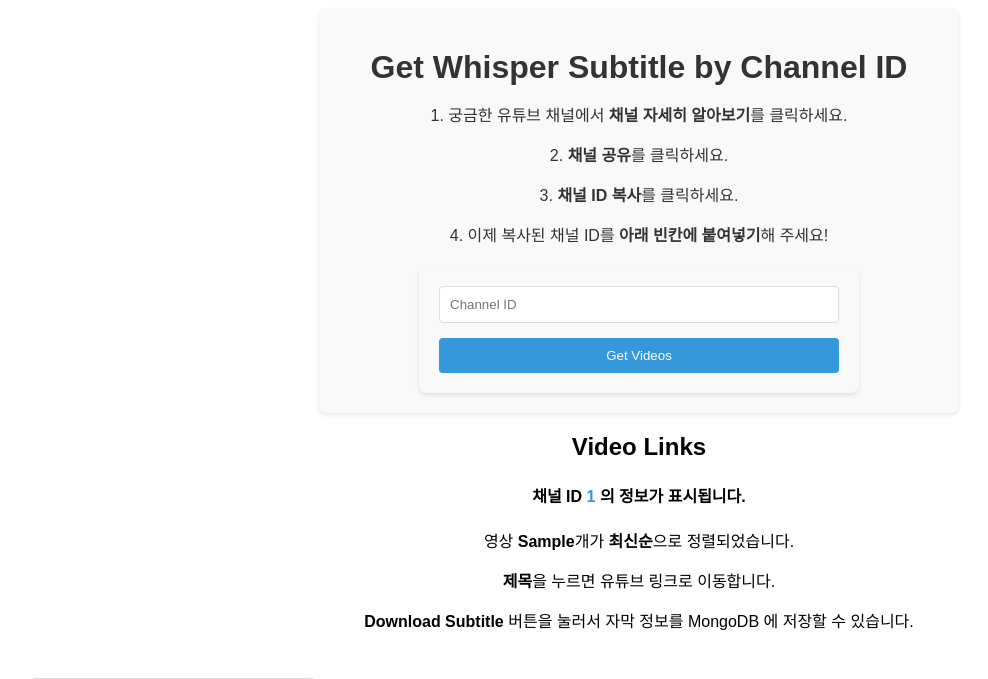
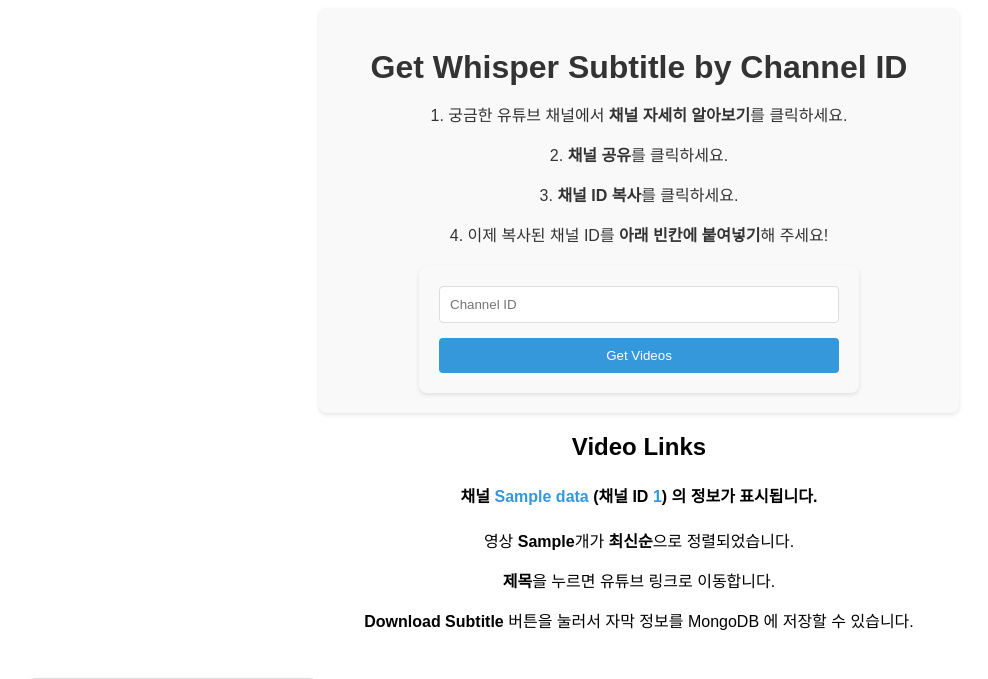
Before and after one commit to strurao/Yougle, a Flask app: template templates/index.html in a window 1280 px wide. Shown: the top 679 px of the page, without its empty margins (1-989 px from the left). Run offline with Flask 3, Linux system fonts and the light colour scheme; the template is opened without the code that fills it: most values are stand-ins (such as "Sample title", 1, 10 or a date in 2020); parts of the project's set-up code (start-up, migrations or seed data) failed here and were passed over; some web fonts are replaced.

Commit message:
Feature: show channel name

```diff
--- a/app.py
+++ b/app.py
@@ -43,7 +43,7 @@ def download_video(channel_id, video_id):
 
 @app.route('/', methods=['GET', 'POST'])
 def index():
-    response_data = {'videos': [], 'channel_id': '', 'error': '', 'video_cnt': 0}
+    response_data = {'videos': [], 'channel_id': '', 'error': '', 'video_cnt': 0, 'published_at': '', 'channel_name': ''}
     if request.method == 'POST':
         channel_id = request.form['channel_id']
         if not youtube_data.validate_channel_id(channel_id):
@@ -64,6 +64,7 @@ def index():
                 youtube_data.update_db(channel_id)
                 response_data['videos'] = videos_db_query.innerjoin_by_channel_id(channel_id)
                 response_data['video_cnt'] = videos_db_query.get_video_count(channel_id)
+                response_data['channel_name'] = videos_db_query.get_channel_name(channel_id)
             # mongo 에 있다면 json 데이터 출력하도록
             #if exists_in_mongo:
                 #mongo_data = videos_db_query.get_videos_from_mongodb(channel_id)
@@ -72,6 +73,7 @@ def index():
             if exists_in_sqlite:
                 response_data['videos'] = videos_db_query.innerjoin_by_channel_id(channel_id)
                 response_data['video_cnt'] = videos_db_query.get_video_count(channel_id)
+                response_data['channel_name'] = videos_db_query.get_channel_name(channel_id)
         except Exception as e:
             response_data['error'] = f'An error occurred: {str(e)}'
             print(e)
@@ -85,5 +87,5 @@ def index():
 if __name__ == '__main__':
     print("현재 작업 디렉토리:", os.getcwd())
     videos_db_query.create_tables_videosDB()
-    # mongo.db.VideoCollection.delete_many({})
+    mongo.db.VideoCollection.delete_many({})
     app.run(host='203.152.178.190', port=5000, debug=True)
--- a/static/css/style.css
+++ b/static/css/style.css
@@ -10,7 +10,7 @@ body {
     font-family: 'Pretendard-Regular', sans-serif;
 }
 /* channel id 색 */
-.channel-id {
+.channel-info {
     color: #3498db; /* 원하는 색상 코드 */
 }
 /* 업로드 날짜 스타일 */
--- a/templates/index.html
+++ b/templates/index.html
@@ -33,7 +33,7 @@
     {% if data.channel_id %}
         <div class="data-description-container">
         <h2>Video Links</h2>
-        <h4>채널 ID <span class="channel-id">{{ data.channel_id }}</span> 의 정보가 표시됩니다.</h4>
+        <h4>채널 <span class="channel-info">{{data.channel_name}}</span> (채널 ID <span class="channel-info">{{ data.channel_id }}</span>) 의 정보가 표시됩니다.</h4>
         <p>영상 <strong>{{data.video_cnt}}</strong>개가 <strong>최신순</strong>으로 정렬되었습니다.</p>
         <p><strong>제목</strong>을 누르면 유튜브 링크로 이동합니다.</p>
         <p><strong>Download Subtitle</strong> 버튼을 눌러서 자막 정보를 MongoDB 에 저장할 수 있습니다.</p>
```
